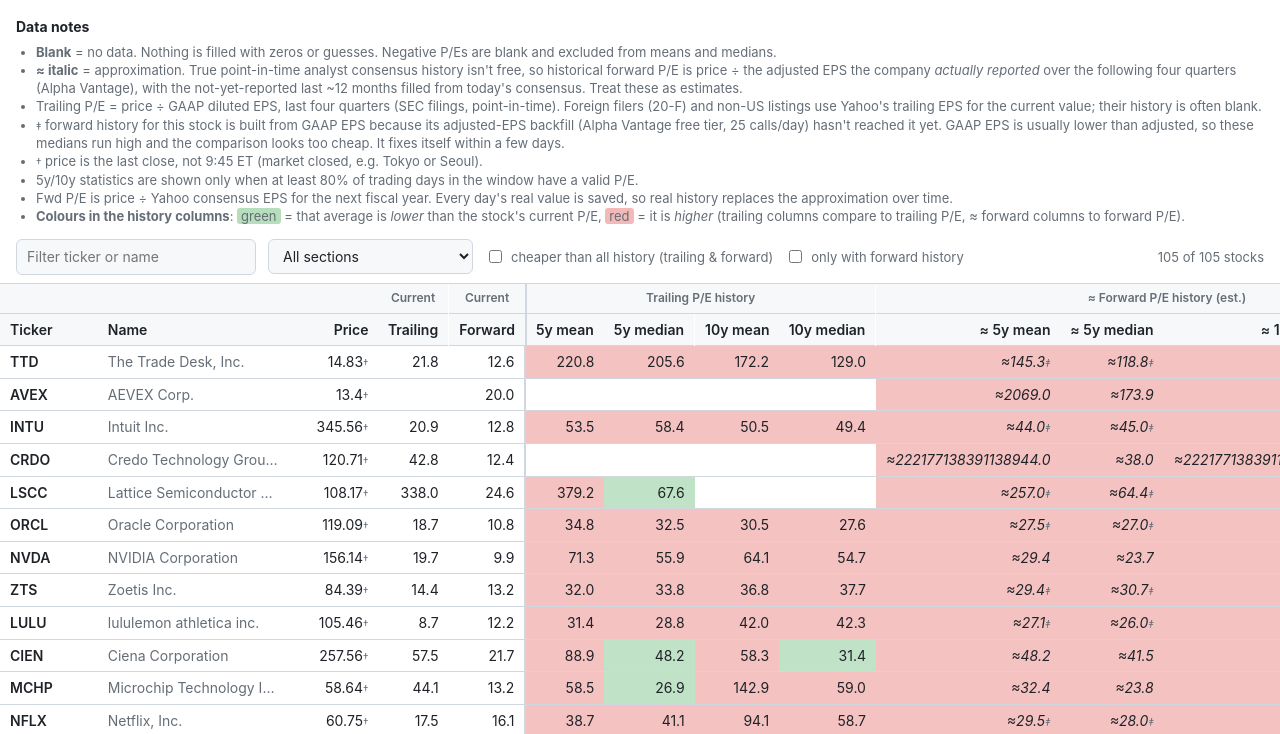
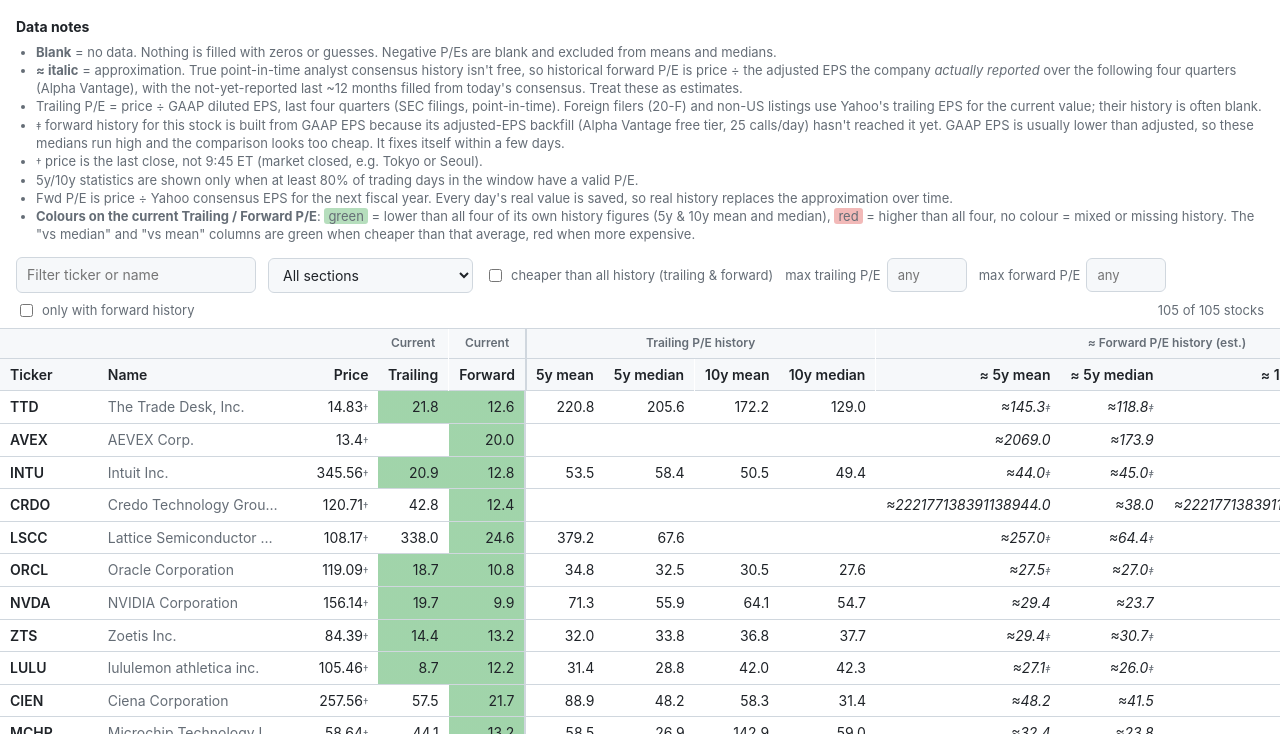
Before and after one commit to dunbok/pe-dashboard, a plain HTML site: page docs/index.html in a window 1280 px wide. Shown: the part 65-799 px from the top of the page. Drawn offline with Linux system fonts and the light colour scheme.

Commit message:
Dashboard: colour current P/E vs history, mean columns, max P/E filters

```diff
--- a/docs/index.html
+++ b/docs/index.html
@@ -20,7 +20,8 @@ header { padding: 14px 16px 6px; }
 h1 { font-size: 20px; margin: 0 0 2px; }
 #updated { color: var(--muted); font-size: 13px; }
 .controls { display: flex; flex-wrap: wrap; gap: 8px 12px; align-items: center; padding: 8px 16px; }
-.controls input[type=search], .controls select {
+.controls input[type=number] { width: 80px; }
+.controls input[type=search], .controls input[type=number], .controls select {
   background: var(--panel); color: var(--text); border: 1px solid var(--line);
   border-radius: 6px; padding: 7px 10px; font: inherit; min-width: 0; }
 .controls label { color: var(--muted); font-size: 13px; display: flex; gap: 6px; align-items: center; }
@@ -91,8 +92,9 @@ button.on { border-color: var(--accent); color: var(--accent); }
     <li><span class="dag">&dagger;</span> price is the last close, not 9:45 ET (market closed, e.g. Tokyo or Seoul).</li>
     <li>5y/10y statistics are shown only when at least 80% of trading days in the window have a valid P/E.</li>
     <li>Fwd P/E is price &divide; Yahoo consensus EPS for the next fiscal year. Every day's real value is saved, so real history replaces the approximation over time.</li>
-    <li><b>Colours in the history columns</b>: <span class="g">green</span> = that average is <i>lower</i> than the stock's current P/E,
-      <span class="r">red</span> = it is <i>higher</i> (trailing columns compare to trailing P/E, &asymp; forward columns to forward P/E).</li>
+    <li><b>Colours on the current Trailing / Forward P/E</b>: <span class="g">green</span> = lower than all four of its own history
+      figures (5y &amp; 10y mean and median), <span class="r">red</span> = higher than all four, no colour = mixed or missing history.
+      The "vs median" and "vs mean" columns are green when cheaper than that average, red when more expensive.</li>
   </ul>
 </section>
 
@@ -100,6 +102,8 @@ button.on { border-color: var(--accent); color: var(--accent); }
   <input type="search" id="q" placeholder="Filter ticker or name" aria-label="Filter">
   <select id="sec" aria-label="Section"><option value="">All sections</option></select>
   <label title="Trailing P/E is below its 5y &amp; 10y mean and median, AND forward P/E is below its 5y &amp; 10y mean and median"><input type="checkbox" id="cheap"> cheaper than all history (trailing &amp; forward)</label>
+  <label>max trailing P/E <input type="number" id="maxtr" min="0" step="any" placeholder="any"></label>
+  <label>max forward P/E <input type="number" id="maxfwd" min="0" step="any" placeholder="any"></label>
   <label><input type="checkbox" id="onlyfwd"> only with forward history</label>
   <span id="count"></span>
 </div>
@@ -163,6 +167,10 @@ const COLS = [
   { k: "tr_vs_10y_median_pct", label: "Trailing vs 10y median", type: "pct" },
   { k: "fwd_vs_5y_median_pct", label: "Fwd vs 5y median", type: "pct" },
   { k: "fwd_vs_10y_median_pct", label: "Fwd vs 10y median", type: "pct" },
+  { k: "tr_vs_5y_mean_pct", label: "Trailing vs 5y mean", type: "pct" },
+  { k: "tr_vs_10y_mean_pct", label: "Trailing vs 10y mean", type: "pct" },
+  { k: "fwd_vs_5y_mean_pct", label: "Fwd vs 5y mean", type: "pct" },
+  { k: "fwd_vs_10y_mean_pct", label: "Fwd vs 10y mean", type: "pct" },
 ];
 // % difference of current P/E from its own median (negative = cheaper than usual)
 const pctVs = (cur, med) => (typeof cur === "number" && typeof med === "number" && med > 0)
@@ -172,6 +180,10 @@ function addDerived(r) {
   r.tr_vs_10y_median_pct = pctVs(r.trailing_pe, r.tr_10y_median);
   r.fwd_vs_5y_median_pct = pctVs(r.forward_pe, r.fwd_5y_median);
   r.fwd_vs_10y_median_pct = pctVs(r.forward_pe, r.fwd_10y_median);
+  r.tr_vs_5y_mean_pct = pctVs(r.trailing_pe, r.tr_5y_mean);
+  r.tr_vs_10y_mean_pct = pctVs(r.trailing_pe, r.tr_10y_mean);
+  r.fwd_vs_5y_mean_pct = pctVs(r.forward_pe, r.fwd_5y_mean);
+  r.fwd_vs_10y_mean_pct = pctVs(r.forward_pe, r.fwd_10y_mean);
 }
 let DATA = null, rows = [], sortK = "fwd_vs_5y_median_pct", sortDir = 1, range = 10, current = null, series = null;
 const $ = (s) => document.querySelector(s);
@@ -190,7 +202,7 @@ function buildHeader() {
   // first five cells are one per frozen column so each can stick on its own
   [["", 0], ["", 0], ["", 0], ["Current", 0], ["Current", 1]].forEach(([t, e]) => {
     const th = document.createElement("th"); th.className = "sticky" + (e ? " edge" : ""); th.textContent = t; g.appendChild(th); });
-  [[4, "Trailing P/E history"], [4, "≈ Forward P/E history (est.)"], [4, "Current vs median (green = cheaper)"]]
+  [[4, "Trailing P/E history"], [4, "≈ Forward P/E history (est.)"], [4, "Current vs median (green = cheaper)"], [4, "Current vs mean (green = cheaper)"]]
     .forEach(([n, t]) => { const th = document.createElement("th"); th.colSpan = n; th.textContent = t; g.appendChild(th); });
   COLS.forEach((col) => {
     const th = document.createElement("th");
@@ -224,17 +236,22 @@ function cheapVsHistory(r) {
     FWD_STATS.every((k) => num(r[k]) && r.forward_pe < r[k]);
 }
 
-// green = history value is lower than the current P/E, red = higher
-function cmpColor(col, r) {
-  const stat = r[col.k], cur = col.k.startsWith("tr_") ? r.trailing_pe : r.forward_pe;
-  if (!num(stat) || !num(cur) || stat === cur) return "";
-  return `rgba(${stat < cur ? "var(--green)" : "var(--red)"},.30)`;
+// Current P/E cell: green = below all four of its own history stats (5y/10y mean & median),
+// red = above all four, uncoloured when mixed or when any stat is missing.
+function curColor(r, key) {
+  const cur = r[key], stats = key === "trailing_pe" ? TR_STATS : FWD_STATS;
+  if (!num(cur) || !stats.every((k) => num(r[k]))) return "";
+  const c = stats.every((k) => cur < r[k]) ? "var(--green)" : stats.every((k) => cur > r[k]) ? "var(--red)" : "";
+  return c ? `linear-gradient(rgba(${c},.45),rgba(${c},.45))` : "";   // gradient keeps the opaque frozen-cell background
 }
 
 function visibleRows() {
   const q = $("#q").value.trim().toLowerCase(), sec = $("#sec").value, only = $("#onlyfwd").checked,
     cheap = $("#cheap").checked;
+  const mt = parseFloat($("#maxtr").value), mf = parseFloat($("#maxfwd").value);
   return rows.filter((r) =>
+    (isNaN(mt) || (num(r.trailing_pe) && r.trailing_pe <= mt)) &&
+    (isNaN(mf) || (num(r.forward_pe) && r.forward_pe <= mf)) &&
     (!q || r.ticker.toLowerCase().includes(q) || (r.name || "").toLowerCase().includes(q)) &&
     (!sec || r.section === sec) && (!only || r.fwd_5y_median !== null) && (!cheap || cheapVsHistory(r)));
 }
@@ -270,7 +287,7 @@ function render() {
       if (c.k === "name") td.classList.add("name");
       if (c.est) td.classList.add("est");
       if (c.type === "pct") td.style.background = pctColor(v);
-      else if (TR_STATS.includes(c.k) || FWD_STATS.includes(c.k)) td.style.background = cmpColor(c, r);
+      else if (c.k === "trailing_pe" || c.k === "forward_pe") td.style.backgroundImage = curColor(r, c.k);
       if (c.k === "price" && v !== null && r.price_basis && r.price_basis !== "9:45") {
         const s = document.createElement("span"); s.className = "dag"; s.textContent = "†";
         s.title = "Price is the " + r.price_basis + ", not 9:45 ET"; td.appendChild(s);
@@ -388,7 +405,7 @@ async function boot() {
     (DATA.forced ? "  ·  TEST RUN (not a 9:45 ET snapshot)" : "");
   const secs = [...new Set(rows.map((r) => r.section).filter(Boolean))];
   secs.forEach((s) => { const o = document.createElement("option"); o.value = s; o.textContent = s; $("#sec").appendChild(o); });
-  ["#q", "#sec", "#onlyfwd", "#cheap"].forEach((s) => $(s).addEventListener("input", render));
+  ["#q", "#sec", "#onlyfwd", "#cheap", "#maxtr", "#maxfwd"].forEach((s) => $(s).addEventListener("input", render));
   render();
   try {
     const dates = await (await fetch("data/archive.json", { cache: "no-store" })).json();
```
